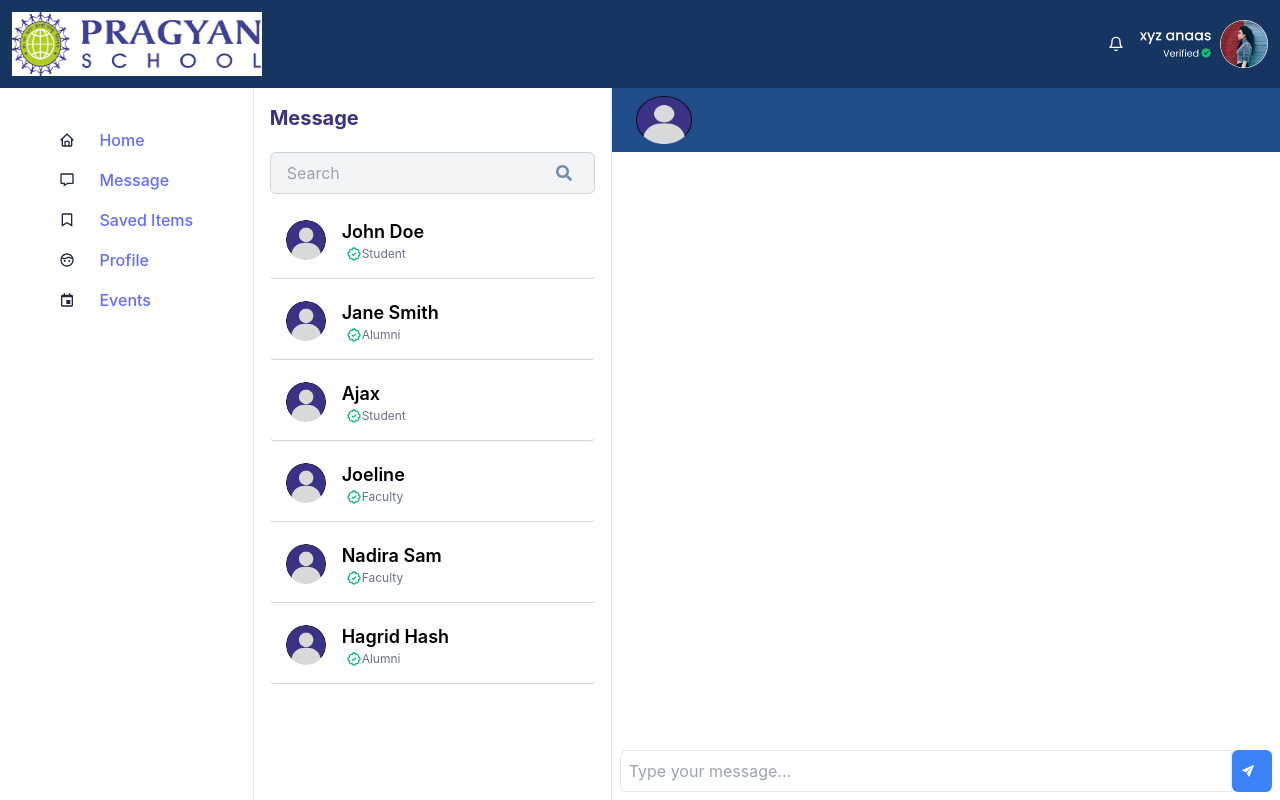
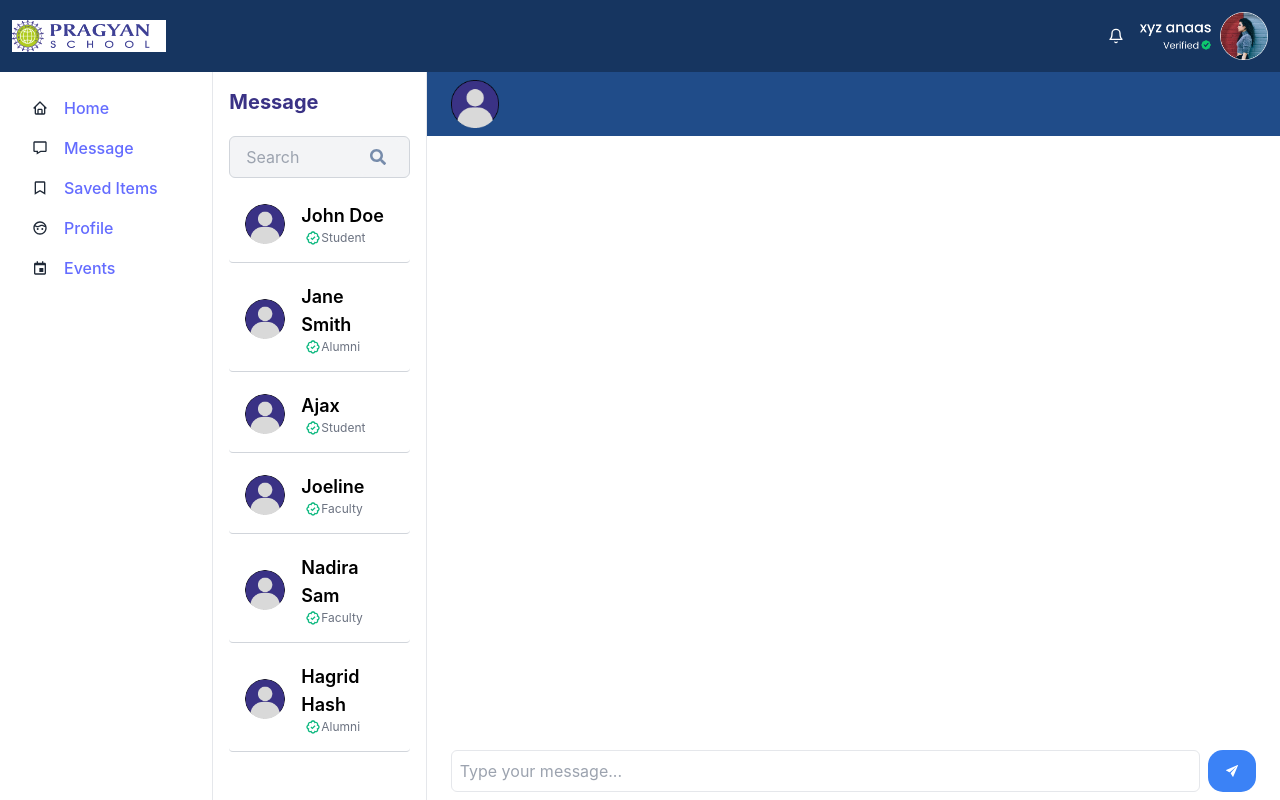
Before and after one commit to sinhasatyam045/Alum_Fullstack, a React (Vite) app: page /message in a window 1280 px wide. Built offline with nearby package versions, Linux system fonts and the light colour scheme.

Commit message:
message comp fixes

```diff
--- a/src/components/message/NavigationPanel.jsx
+++ b/src/components/message/NavigationPanel.jsx
@@ -6,7 +6,7 @@ import { BiHome, BiBookmark, BiMessage, BiCalendarEvent, BiFace } from 'react-ic
 
 const NavigationPanel = () => {
   return (
-    <div className="flex flex-col items-start p-4">
+    <div className="flex flex-col items-start ">
       <NavItem to="/" icon={<BiHome />} label="Home" />
       <NavItem to="/messages" icon={<BiMessage />} label="Message" />
 
@@ -21,7 +21,7 @@ const NavigationPanel = () => {
 
 const NavItem = ({ to, icon, label }) => {
   return (
-    <Link to={to} className="flex items-center space-x-6 cursor-pointer w-full py-2 transition duration-300 hover:bg-blue-500 hover:text-white hover:rounded-full hover: p-6">
+    <Link to={to} className="flex items-center space-x-4 cursor-pointer w-full py-2 transition duration-300 hover:bg-blue-500 hover:text-white hover:rounded-lg: p-6">
       <span className="text-gray-800">{icon}</span>
       <span>{label}</span>
     </Link>
--- a/src/components/message/messageBoard.jsx
+++ b/src/components/message/messageBoard.jsx
@@ -68,7 +68,7 @@ const messageBoard = () => {
           <img
             src={SchoolLogo}
             alt="School Logo"
-            style={{ width: "250px", height: "64px" }}
+            className=" h-8 object-cover mr-4"
           />
         </div>
         <div className="flex items-center">
@@ -89,16 +89,16 @@ const messageBoard = () => {
       <div className="flex h-screen">
         {/* Left Navigation Panel */}
         <div
-          style={{ width: "350px" }}
-          className="p-4 border-r flex flex-col items-center"
+
+          className="w-1/6 px-2 py-4 border-r flex flex-col items-left"
         >
           <NavigationPanel />
         </div>
 
         {/* Chat Snippet */}
         <div
-          style={{ width: "500px" }}
-          className="border-r p-4 overflow-y-scroll"
+
+          className="w-1/6 border-r p-4 overflow-y-scroll"
         >
           <div className="h-10 mb-2">
             <h2 style={{ color: "#3A3285" }} className="text-xl font-bold mb-1">
@@ -136,17 +136,16 @@ const messageBoard = () => {
         </div>
 
         {/* Chat Panel */}
-        <div className="w-3/4 flex flex-col">
+        <div className="w-4/6 flex flex-col">
           <div style={{ backgroundColor: "#204C89" }} className="h-16 flex">
-            <img src={NoProfile} className="w-14 h-12 ml-6 mt-2"></img>
+            <img src={NoProfile} className="w-12 h-12 ml-6 mt-2"></img>
             <h2 className="text-white ml-4 mt-5">{clickMessage}</h2>
           </div>
           <div className="p-4 flex-1 overflow-y-scroll">
             {messages.map((message, index) => (
               <div
                 key={index}
-                className={`mb-4 ${
-                  message.sender === "me" ? "text-right" : "text-left"
+                className={`mb-4 ${message.sender === "me" ? "text-right" : "text-left"
                   }`}
               >
                 <span
@@ -159,20 +158,23 @@ const messageBoard = () => {
             ))}
           </div>
           <div className="flex p-2">
+            <div className="flex px-4 w-full mx-auto gap-2">
               <input
                 type="text"
                 value={newMessage}
                 onChange={(e) => setNewMessage(e.target.value)}
                 placeholder="Type your message..."
-              className="flex-1 p-2 border rounded-l-md"
+                className="w-full p-2 border rounded-md focus:outline-none focus:ring focus:border-blue-300"
               />
               <button
                 onClick={handleSendMessage}
-              className="bg-blue-500 p-2 rounded-md text-white"
+                className=" right-0 top-0 bottom-0 bg-blue-500 px-4  text-white focus:outline-none focus:ring focus:border-blue-300"
               >
-              <IoIosSend className="text-white mr-2 cursor-pointer" />
+                <IoIosSend className="text-white cursor-pointer" />
               </button>
             </div>
+          </div>
+
         </div>
       </div>
     </div>
```
Lines whose indentation alone changed are shown as unchanged.
